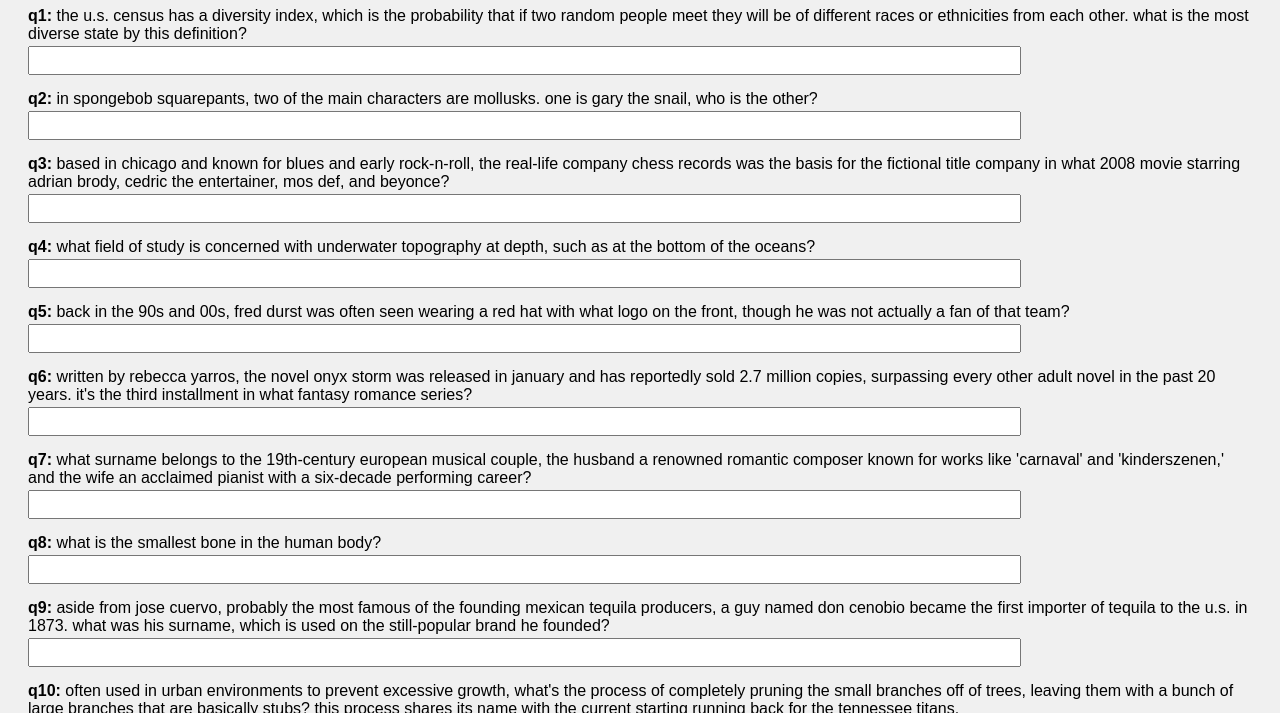
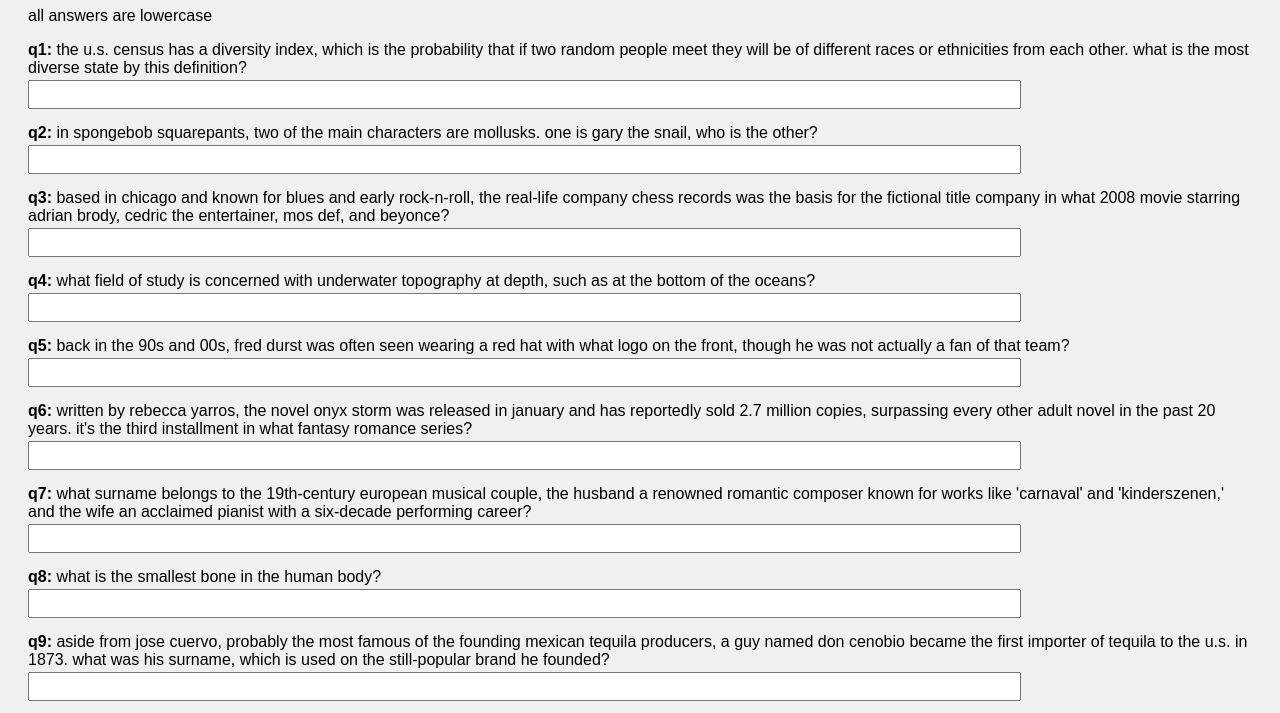
Before and after one commit to ethanytangcodes/thesuspenseiswild, a plain HTML site: page index.html in a window 1280 px wide. Shown: the part 101-814 px from the top of the page. Drawn offline with Linux system fonts and the light colour scheme.

Commit message:
Update index.html

```diff
--- a/index.html
+++ b/index.html
@@ -15,6 +15,7 @@
 </head>
 <body>
 <h1>quiz</h1>
+<p>all answers are lowercase</p>
 
 <div id="quiz-container"></div>
 <button onclick="checkAnswers()">submit answers</button>
```
